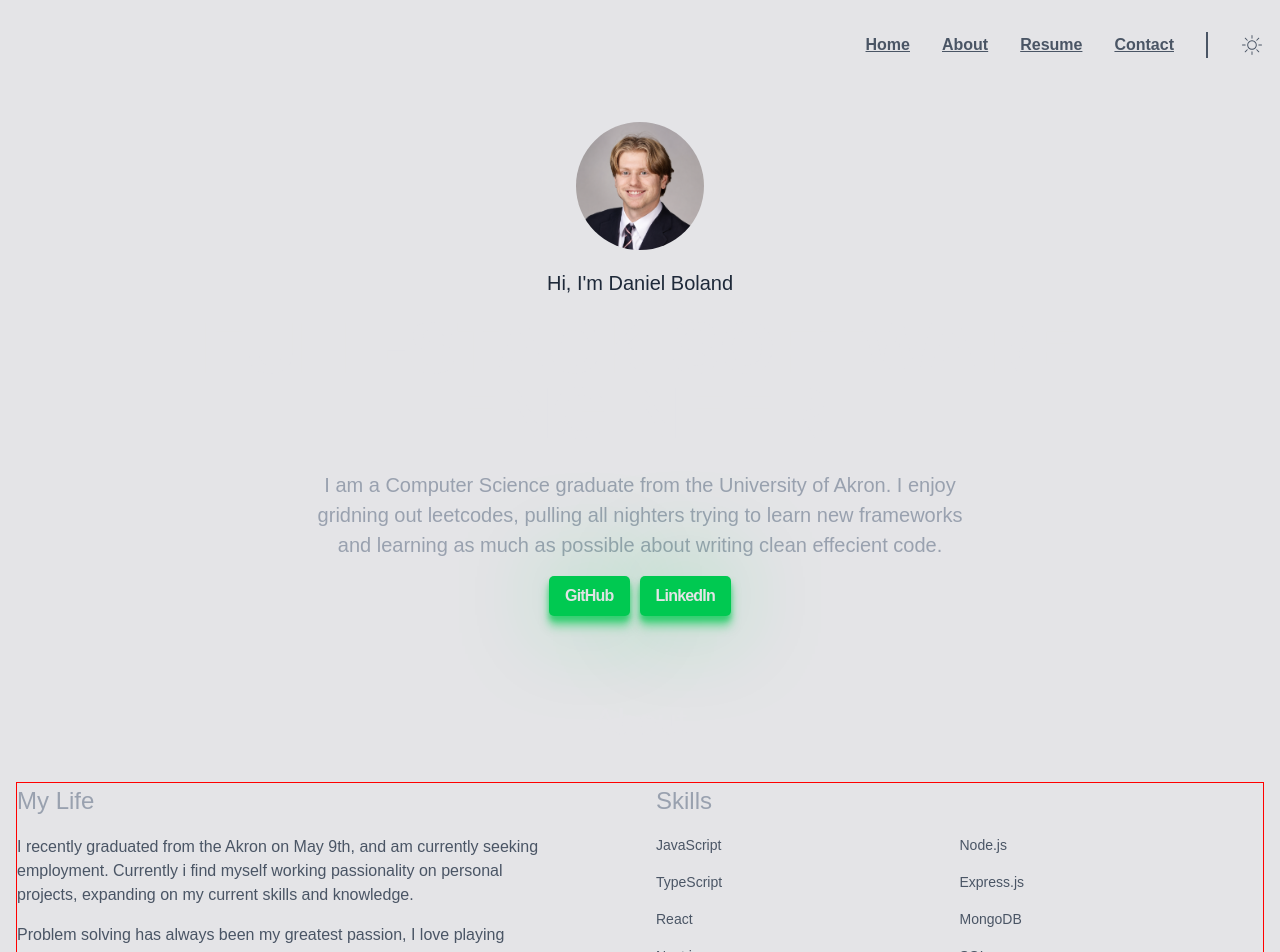
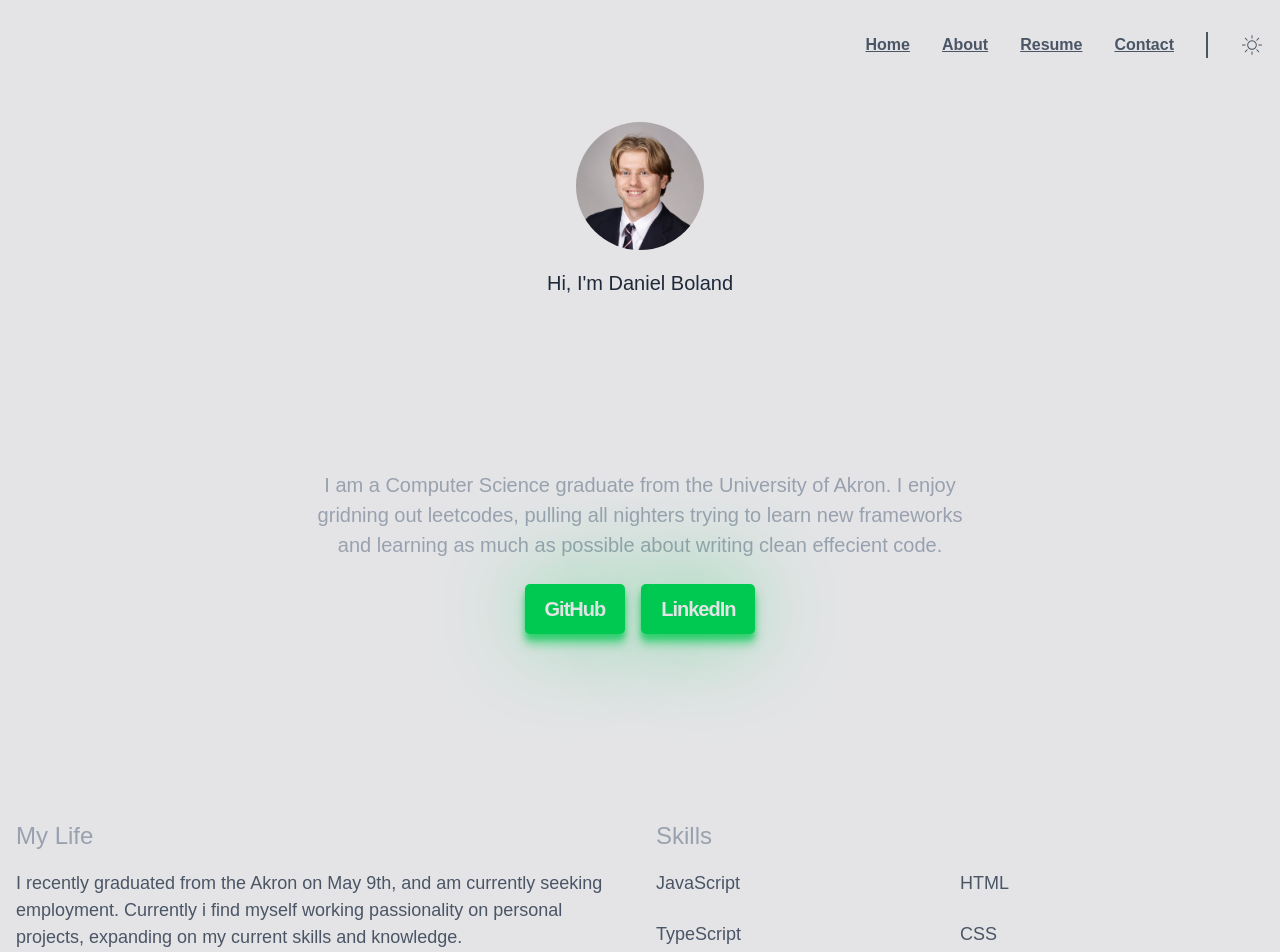
Before and after one commit to dboland08/portfolio-website, a Next.js app: page / in a window 1280 px wide. Shown: the top 952 px of the page. Built offline with nearby package versions, Linux system fonts and the light colour scheme; a web font is replaced by a local one.

Commit message:
Align hero and about section responsiveness

```diff
--- a/app/page.tsx
+++ b/app/page.tsx
@@ -52,10 +52,10 @@ export default function Home() {
             I enjoy gridning out leetcodes, pulling all nighters trying to learn new frameworks
             and learning as much as possible about writing clean effecient code.
           </p>
-        </section>
-        <section className="links container">
-          <button className="btn">GitHub</button>
-          <button className="btn">LinkedIn</button>
+          <div className="hero__btn-container">
+            <button className="hero_btn btn">GitHub</button>
+            <button className="hero_btn btn">LinkedIn</button>
+          </div>
         </section>
         <section className="about container section">
           <h1 className="about__title">About</h1>
@@ -96,11 +96,15 @@ export default function Home() {
                   <li className="about__skills-item">TypeScript</li>
                   <li className="about__skills-item">React</li>
                   <li className="about__skills-item">Next.js</li>
+                  <li className="about__skills-item">Node.js</li>
+                  <li className="about__skills-item">Express.js</li>
                 </ul>
                 <ul className="about__skills-list">
-                  <li className="about__skills-item">Node.js</li>
-                  <li className="about__skills-item">Express.js</li>
-                  <li className="about__skills-item">MongoDB</li>
+                  <li className="about__skills-item">HTML</li>
+                  <li className="about__skills-item">CSS</li>
+                  <li className="about__skills-item">C/C++</li>
+                  <li className="about__skills-item">C#</li>
+                  <li className="about__skills-item">Python</li>
                   <li className="about__skills-item">SQL</li>
                 </ul>
               </div>
--- a/components/about.css
+++ b/components/about.css
@@ -8,7 +8,6 @@
     display: flex;
     flex-direction: column;
     gap: 1rem;
-    border: 1px solid red;
 }
 
 .about__section {
@@ -21,6 +20,7 @@
     width: 100%;
     font-size: var(--size-3xl);
     color: var(--color-light);
+    font-weight: 700;
 }
 
 .about__subtitle {
@@ -31,7 +31,7 @@
 
 .about__description {
     max-width: 60ch;
-    font-size: var(--size-sm);
+    font-size: var(--size-xs);
     color: var(--color-gray600);
 }
 
@@ -42,12 +42,12 @@
 .about__skills-list {
     display: flex;
     flex-direction: column;
-    gap: 1em;
+    gap: 1.5rem;
     flex: 1;
 }
 
 .about__skills-item {
-    font-size: var(--size-sm);
+    font-size: var(--size-xs);
     color: var(--color-gray600);
 }
 
@@ -57,7 +57,24 @@
 
 /* @media (min-width: 475px) {} */
 
-/* @media (min-width: 640px) {} */
+@media (min-width: 640px) {
+    .about__title {
+        font-size: var(--size-4xl);
+        text-align: center;
+    }
+
+    .about__subtitle {
+        font-size: var(--size-2xl);
+    }
+
+    .about__description {
+        font-size: var(--size-base);
+    }
+
+    .about__skills-item {
+    font-size: var(--size-base);
+}
+}
 
 /* @media (min-width: 768px) {} */
 
@@ -75,7 +92,7 @@
     }
 
     .about__title {
-        font-size: var(--size-4xl);
+        font-size: var(--size-5xl);
         text-align: center;
     }
 
@@ -84,8 +101,12 @@
     }
 
     .about__description {
-        font-size: var(--size-base);
+        font-size: var(--size-lg);
     }
+
+    .about__skills-item {
+    font-size: var(--size-lg);
+}
 }
 
 /* @media (min-width: 1280px) {} */
--- a/components/hero.css
+++ b/components/hero.css
@@ -34,13 +34,23 @@
     color: var(--color-gray400);
     font-size: var(--size-xs);
 }
+.hero__btn-container {
+    display: flex;
+    gap: 1rem;
+    justify-content: center;
+}
+.hero_btn {
+    font-size: var(--size-sm);
+}
+
 
 /* @media (min-width: 475px) {} */
 
 @media (min-width: 640px) {
-        .hero {
+    .hero {
         gap: 1.5rem;
     }
+
     .hero__img {
         width: 6.5rem;
         height: 6.5rem;
@@ -57,6 +67,10 @@
     }
 
     .hero__description {
+        font-size: var(--size-base);
+    }
+
+    .hero_btn {
         font-size: var(--size-base);
     }
 }
@@ -82,6 +96,10 @@
     .hero__description {
         font-size: var(--size-lg);
     }
+
+    .hero_btn {
+        font-size: var(--size-lg);
+    }
 }
 
 @media (min-width: 1280px) {
@@ -101,6 +119,10 @@
     .hero__description {
         font-size: var(--size-xlg);
     }
+
+    .hero_btn {
+        font-size: var(--size-xlg);
+    }
 }
 
 /* @media (min-width: 1536px) {} */
```
